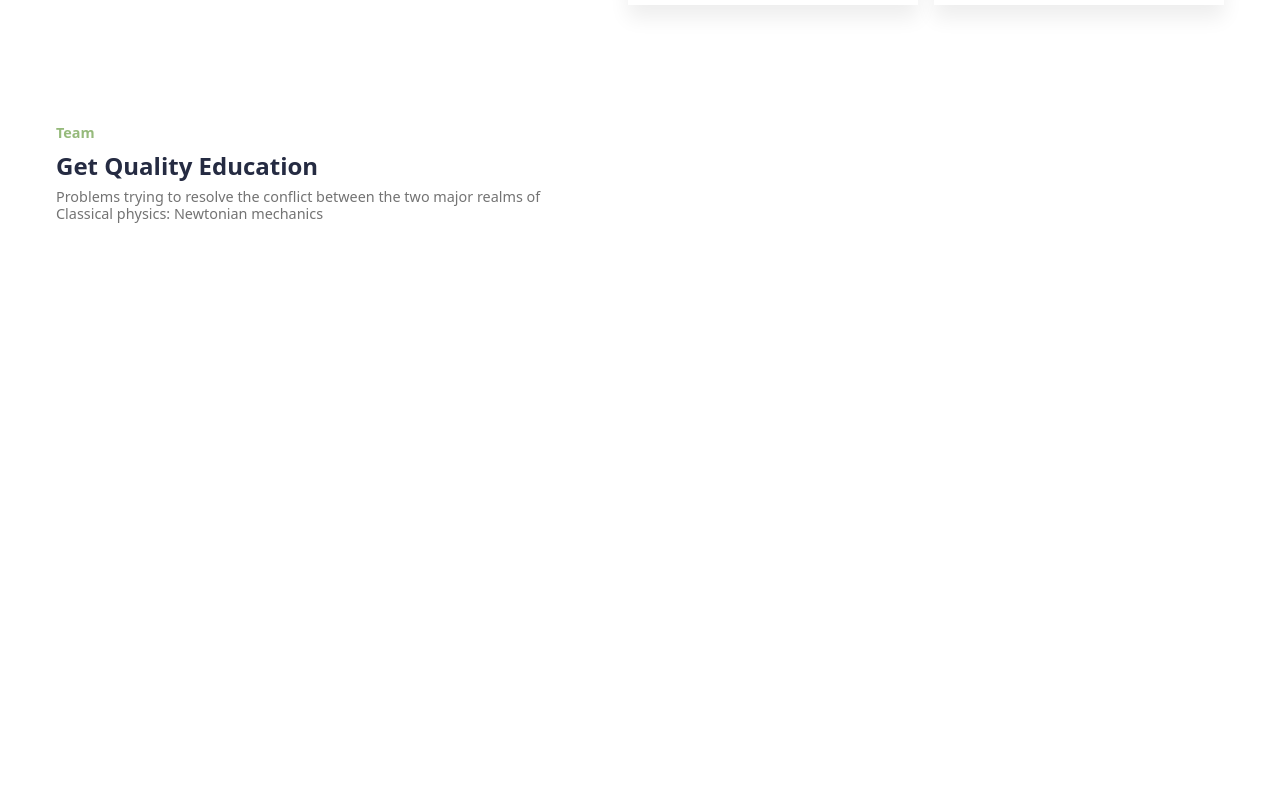
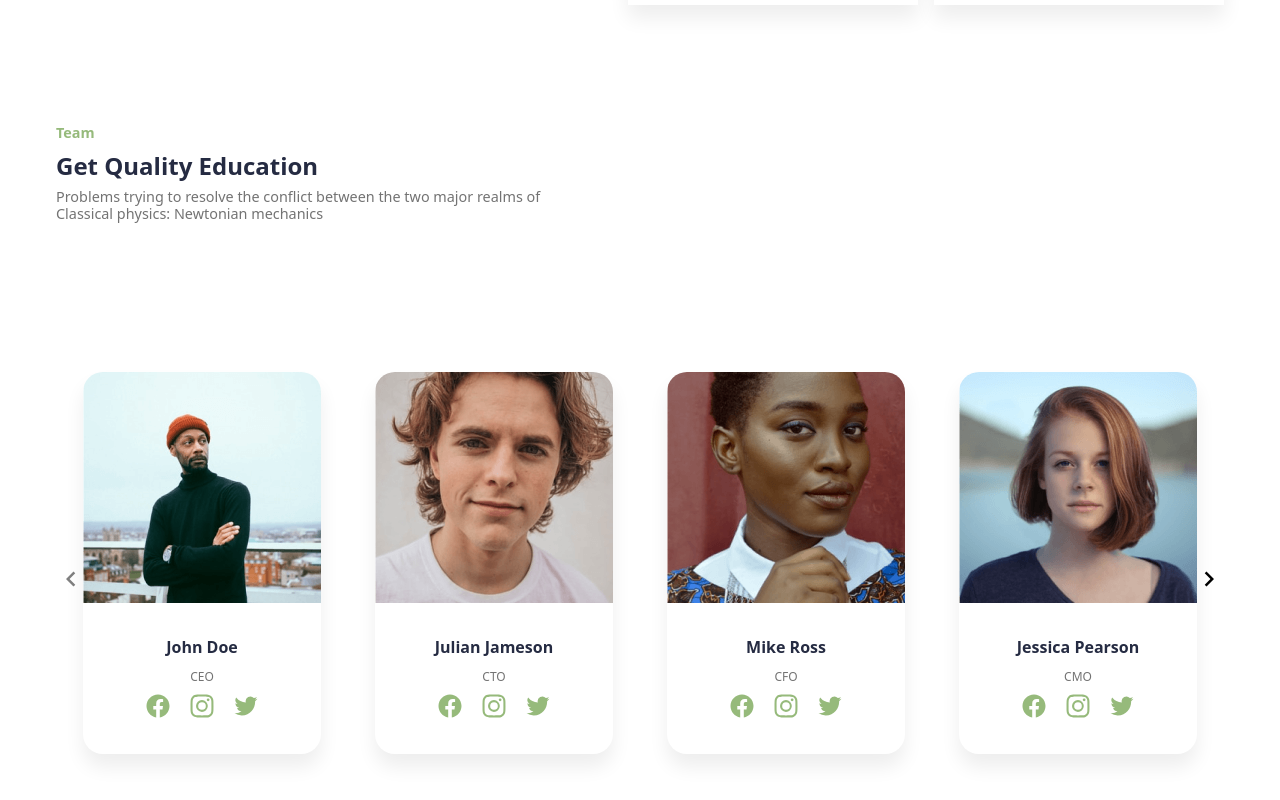
Before and after one commit to hromaleo/benu-fe-dev-interview, a Vue app: page / in a window 1280 px wide. Shown: the part 1189-1989 px from the top of the page. Before the commit the page ends 1531 px from the top, so only its background shows below. Built offline with nearby package versions, Linux system fonts and the light colour scheme; grey boxes are pictures that could not be loaded.

Commit message:
lectors carousel

```diff
--- a/package.json
+++ b/package.json
@@ -17,7 +17,8 @@
   "dependencies": {
     "normalize.css": "^8.0.1",
     "vue": "^3.3.4",
-    "vue-router": "^4.2.5"
+    "vue-router": "^4.2.5",
+    "vue3-carousel": "^0.3.1"
   },
   "devDependencies": {
     "@rushstack/eslint-patch": "^1.3.3",
--- /dev/null
+++ b/src/components/LectorsSection/LectorsCarousel.vue
@@ -0,0 +1,93 @@
+<script setup lang="ts">
+import "vue3-carousel/dist/carousel.css";
+import { Carousel, Slide, Navigation } from "vue3-carousel";
+
+import lectors from "./lectors";
+
+const SocialNetworks = ["facebook", "instagram", "twitter"] as const;
+
+const breakpoints = {
+  576: {
+    itemsToShow: 2,
+  },
+  768: {
+    itemsToShow: 3,
+  },
+  992: {
+    itemsToShow: 4,
+  },
+} as const;
+
+function openSocialLink(
+  link: (typeof SocialNetworks)[number],
+  lectorName: (typeof lectors)[number]["name"]
+) {
+  alert(`Open ${link} of ${lectorName}`);
+}
+</script>
+
+<template>
+  <Carousel :items-to-show="1" :breakpoints="breakpoints">
+    <Slide v-for="(lector, index) in lectors" :key="index" slide-width="238">
+      <div class="lector">
+        <img
+          :src="`/assets/user-cover-${index + 1}.png`"
+          :alt="`lector ${index + 1}`"
+        />
+        <h5 class="text-blue lector__name">{{ lector.name }}</h5>
+        <small class="text-gray lector__position">{{ lector.position }}</small>
+        <div class="lector__social-links">
+          <div v-for="link in SocialNetworks" :key="link" class="icon-wrapper">
+            <a
+              href="#"
+              target="_blank"
+              @click.prevent="openSocialLink(link, lector.name)"
+              ><img :src="`/assets/${link}.svg`" alt="" class="icon"
+            /></a>
+          </div>
+        </div>
+      </div>
+    </Slide>
+    <template #addons>
+      <Navigation />
+    </template>
+  </Carousel>
+</template>
+
+<style scoped lang="scss">
+.lector {
+  width: 238px;
+  margin-block-end: 2rem;
+  overflow: hidden;
+  text-align: center;
+  border-radius: 1.25em;
+  box-shadow: 0 13px 19px 0 #00000012;
+
+  &__name {
+    margin-block: 2em 0.6em;
+    font-size: 1rem;
+    font-weight: 700;
+  }
+
+  &__position {
+    margin-block: 0.6em;
+    font-size: 0.75rem;
+  }
+
+  &__social-links {
+    display: flex;
+    gap: 1.25rem;
+    justify-content: center;
+    margin-block: 0.6em 2em;
+  }
+}
+
+.icon {
+  $size: 1.5rem;
+
+  width: $size;
+  height: $size;
+  filter: invert(69%) sepia(32%) saturate(376%) hue-rotate(51deg)
+    brightness(95%) contrast(90%); // hex-color-to-css-filter #000 to #96BA7B
+}
+</style>
--- a/src/components/LectorsSection/LectorsSection.vue
+++ b/src/components/LectorsSection/LectorsSection.vue
@@ -1,4 +1,6 @@
-<script setup lang="ts"></script>
+<script setup lang="ts">
+import LectorsCarousel from "./LectorsCarousel.vue";
+</script>
 
 <template>
   <section class="container lectors-section">
@@ -8,6 +10,7 @@
       Problems trying to resolve the conflict between the two major realms of
       Classical physics: Newtonian mechanics
     </p>
+    <LectorsCarousel />
   </section>
 </template>
 
--- /dev/null
+++ b/src/components/LectorsSection/lectors.ts
@@ -0,0 +1,28 @@
+const lectors = [
+  {
+    name: "John Doe",
+    position: "CEO",
+  },
+  {
+    name: "Julian Jameson",
+    position: "CTO",
+  },
+  {
+    name: "Mike Ross",
+    position: "CFO",
+  },
+  {
+    name: "Jessica Pearson",
+    position: "CMO",
+  },
+  {
+    name: "Harvey Specter",
+    position: "COO",
+  },
+  {
+    name: "Rachel Zane",
+    position: "CIO",
+  },
+] as const;
+
+export default lectors;
```
Also changed, not shown: 1 other file (tests, documents, lock files or other folders).
